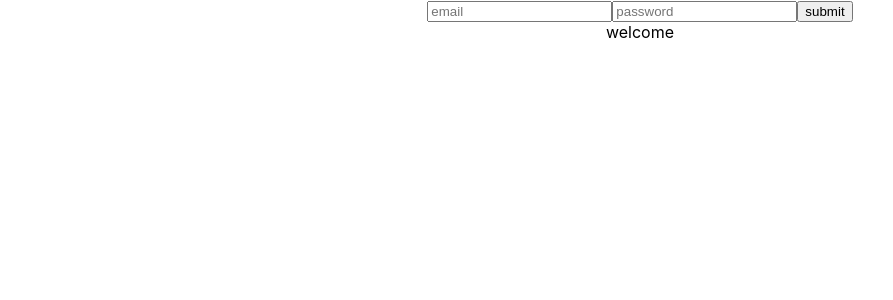
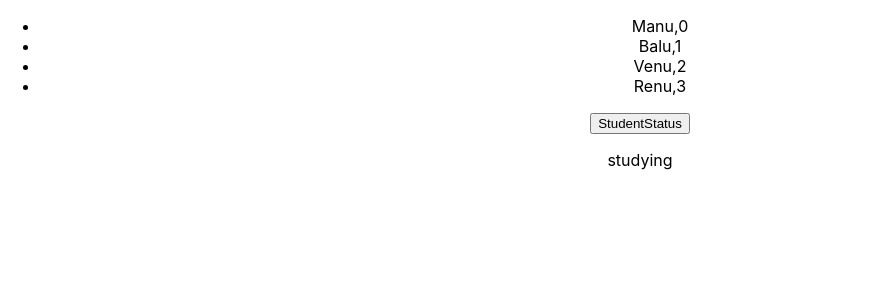
Before and after one commit to gayathrislatrainer23-bot/-MERN-BACKEND---9-TO-11-AM-, a React (Create React App) app: page / in a window 1280 px wide. Shown: the top 300 px of the page, without its empty margins (0-893 px from the left). Built offline with nearby package versions, Linux system fonts and the light colour scheme.

Commit message:
List,Key,useEffect,state Lifting

```diff
--- a/src/App.js
+++ b/src/App.js
@@ -2,6 +2,7 @@
 import './App.css';
 import Login from './components/Login';
 import SampleForm from './components/SampleForm';
+import StudentList from './components/StudentList';
 // import Count from './components/Count';
 // import Greeting from './components/Greeting';
 
@@ -16,8 +17,9 @@ function App() {
     <div className="App">
 {/* <Greeting  name1 ={name1} /> */}
 {/* <Count/> */}
-<SampleForm/>
-<Login/>
+{/* <SampleForm/>
+<Login/> */}
+<StudentList/>
     </div>
 
   );
--- /dev/null
+++ b/src/components/StudentList.jsx
@@ -0,0 +1,28 @@
+import { useEffect, useState } from "react";
+
+const StudentList =()=>{
+    let students = ["Manu","Balu","Venu","Renu"]
+    const[studentstatus,setStudentstatus]= useState("studying");
+    useEffect(()=>{
+        console.log('StudentList rendering, changing status')
+    },[studentstatus])
+    return(
+        <div>
+        <ul>
+            {/* <li>"Manu"</li>
+            <li>"Balu"</li>
+            <li>"Venu"</li>
+            <li>"Renu"</li> */}
+            {/* static list */}
+            {
+                students.map((student,index)=>(
+                         <li key={index}>{student},{index}</li>
+                ))
+            }
+        </ul>
+        <button onClick={()=>setStudentstatus("completed")}>StudentStatus</button>
+        <p>{studentstatus}</p>
+        </div>
+    )
+}
+export default StudentList;
```
Also changed, not shown: 1 other file (tests, documents, lock files or other folders).
